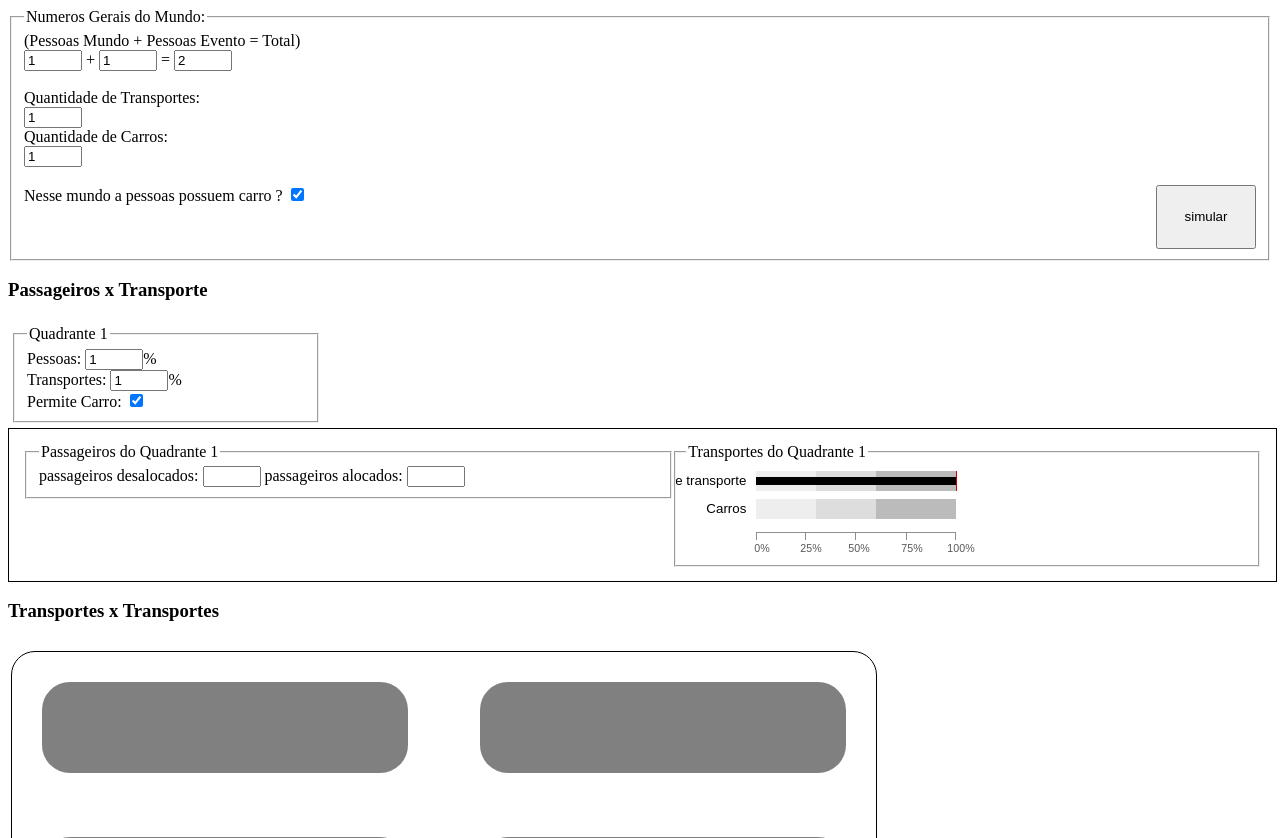
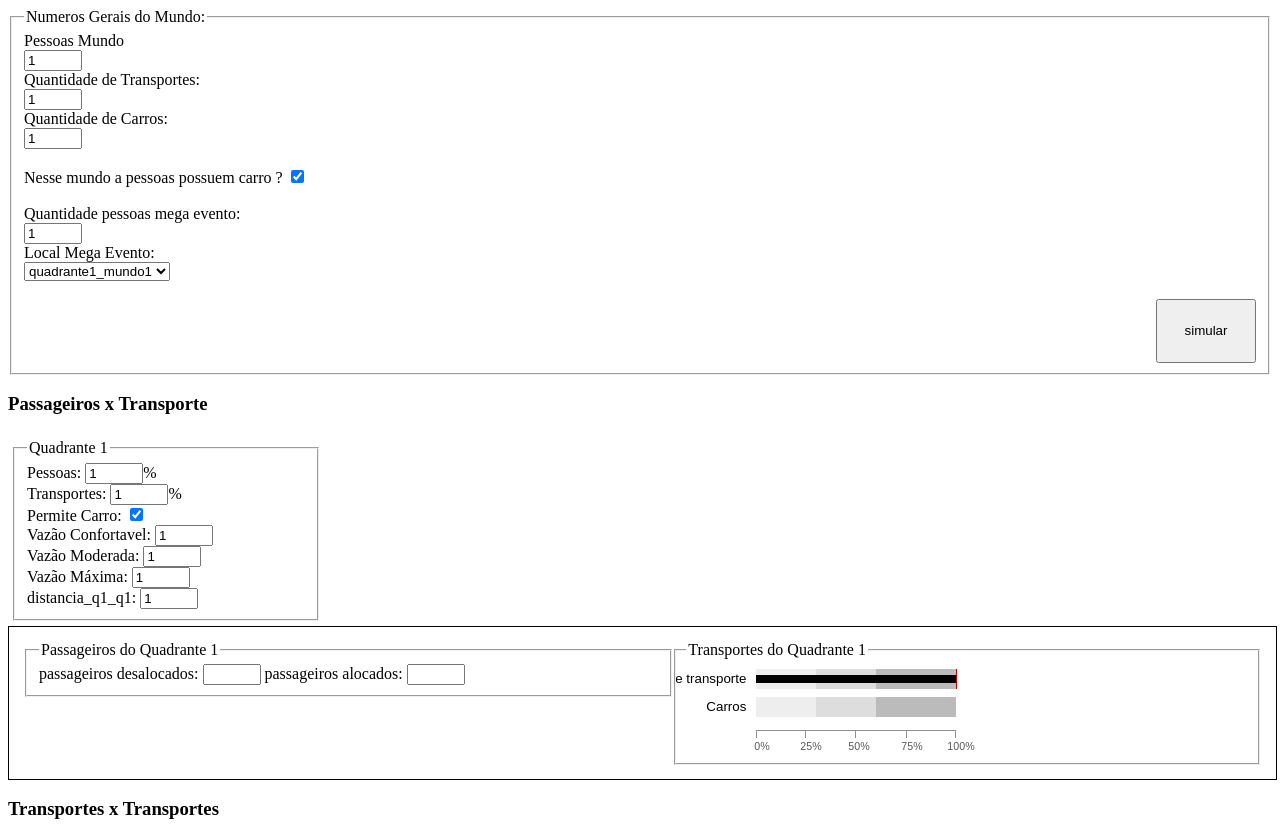
Before and after one commit to hugoantunes/epa2, a Django app: a page that uses SimulaPass/templates/simula.html in a window 1280 px wide. Shown: the top 838 px of the page. Run offline with Django 3.2, Linux system fonts and the light colour scheme; tables that the repository leaves empty hold one stand-in row (values such as "Sample post"); data that the repository does not hold is empty; parts of the project's set-up code (start-up, migrations or seed data) failed here and were passed over.

Commit message:
incluidos dados de vazao e distancia dos quadrantes e o localizacão do mega evento

```diff
--- a/SimulaPass/mundo/models.py
+++ b/SimulaPass/mundo/models.py
@@ -6,6 +6,9 @@ class Mundo(models.Model):
     qtd_transportes = models.IntegerField(max_length=255)
     qtd_carros = models.IntegerField(max_length=255)
     permite_carros = models.BooleanField()
+
+    def __unicode__(self):
+        return "mundo_%d" %self.id
 
 class Quadrante(models.Model):
     mundo = models.ForeignKey(Mundo, related_name='quadrantes')
@@ -24,9 +27,9 @@ class Quadrante(models.Model):
     def passageiros_do_quadrante(self):
         return int(float(self.mundo.qtd_pessoas)*float(self.percentual_pessoas)/100)
 
-class DistanciasQuadante(models.Model):
-    origem = models.ForeignKey(Quadrante, related_name='origens')
-    destino = models.ForeignKey(Quadrante, related_name='destinos')
+class DistanciasQuadrante(models.Model):
+    origem = models.ForeignKey(Quadrante, related_name='distancias_origens')
+    destino = models.ForeignKey(Quadrante, related_name='distancias_destinos')
     distancia = models.IntegerField(max_length=255)
 
     def __unicode__(self):
--- a/SimulaPass/templates/simula.html
+++ b/SimulaPass/templates/simula.html
@@ -144,12 +144,10 @@
     {% csrf_token %}
     <fieldset>
         <legend>Numeros Gerais do Mundo:</legend>
-        (<label for="num_pessoas">Pessoas Mundo</label> + <label for="num_pessoas">Pessoas Evento</label> = <label for="num_pessoas">Total</label>)
+        <label for="num_pessoas">Pessoas Mundo</label>
         </br>
-        <input type="text" name='num_pessoas' id='num_pessoas' value='{{ mundo.qtd_pessoas }}'> +
-        <input type="text" name='num_pessoas_evento' id='num_pessoas_evento' value='{{ mega_evento.qtd_pessoas_esperadas }}'> =
-        <input type="text" readonly='readonly' name='num_pessoas_total' id='num_pessoas_total'  value='{{ total_pessoas }}'>
-        <br/><br/>
+        <input type="text" name='num_pessoas' id='num_pessoas' value='{{ mundo.qtd_pessoas }}'>
+        <br/>
         <label for="num_transportes">Quantidade de Transportes:</label>
         <br/>
         <input type="text" name='num_transportes' id='num_transportes' value='{{ mundo.qtd_transportes }}'>
@@ -164,7 +162,21 @@
         <label for="permite_carros">Nesse mundo a pessoas possuem carro ?</label>
         <input type="checkbox" name='permite_carros' id='permite_carros_mundo'{%if mundo.permite_carros%}checked{%endif%} >
 
-        <input type="button" value="simular" id='simular'>
+        <br/><br/>
+        <label for="num_pessoas_evento">Quantidade pessoas mega evento:</label>
+        <br/>
+        <input type="text" name='num_pessoas_evento' id='num_pessoas_evento' value='{{ mega_evento.qtd_pessoas_esperadas }}'>
+        <br/>
+        <label for="local_mega_evento">Local Mega Evento:</label>
+        <br/>
+        <select>
+            {% for quadrante in quadrantes %}
+            <option name='local_mega_evento' value='{{quadrante.id}}'>{{quadrante}}</option>
+            {% endfor %}
+        </select>
+        <br/>
+        <br/>
+       <input type="button" value="simular" id='simular'>
     </fieldset>
 
     {% include "transporte_passageiros.html" %}
--- a/SimulaPass/templates/transporte_passageiros.html
+++ b/SimulaPass/templates/transporte_passageiros.html
@@ -8,6 +8,16 @@
        Transportes: <input type="text" name='percent_trans_q{{quadrante.id}}' id='percent_trans_q{{quadrante.id}}' value='{{quadrante.percentual_transportes}}'>%
        <br/>
        Permite Carro: <input type="checkbox" name='permite_carro_q{{quadrante.id}}' id='permite_carro_q{{quadrante.id}}' {%if quadrante.permite_carros%}checked{%endif%}>
+       <br/>
+       Vazão Confortavel: <input type="text" name='vazao_confortavel_q{{quadrante.id}}' id='vazao_confortavel_q{{quadrante.id}}' value='{{quadrante.vazao_confortavel}}' >
+       <br/>
+       Vazão Moderada: <input type="text" name='vazao_moderada_q{{quadrante.id}}' id='vazao_moderada_q{{quadrante.id}}' value='{{quadrante.vazao_moderada}}' >
+       <br/>
+       Vazão Máxima: <input type="text" name='vazao_maxima_q{{quadrante.id}}' id='vazao_maxima_q{{quadrante.id}}' value='{{quadrante.vazao_maxima}}' >
+       <br/>
+       {% for distancias in quadrante.distancias_origens.all %}
+            {{ distancias }}: <input type="text" name='{{ distancias }}' id='{{ distancias }}' value='{{distancias.distancia}}'>
+       {% endfor %}
     </fieldset>
    {% endfor %}
     <div class='ambiente_escolha'>
```
Also changed, not shown: SimulaPass/mundo/admin.py (+13 -10 lines), SimulaPass/mundo/migrations/0008_auto__del_distanciasquadante__add_distanciasquadrante.py (added).
